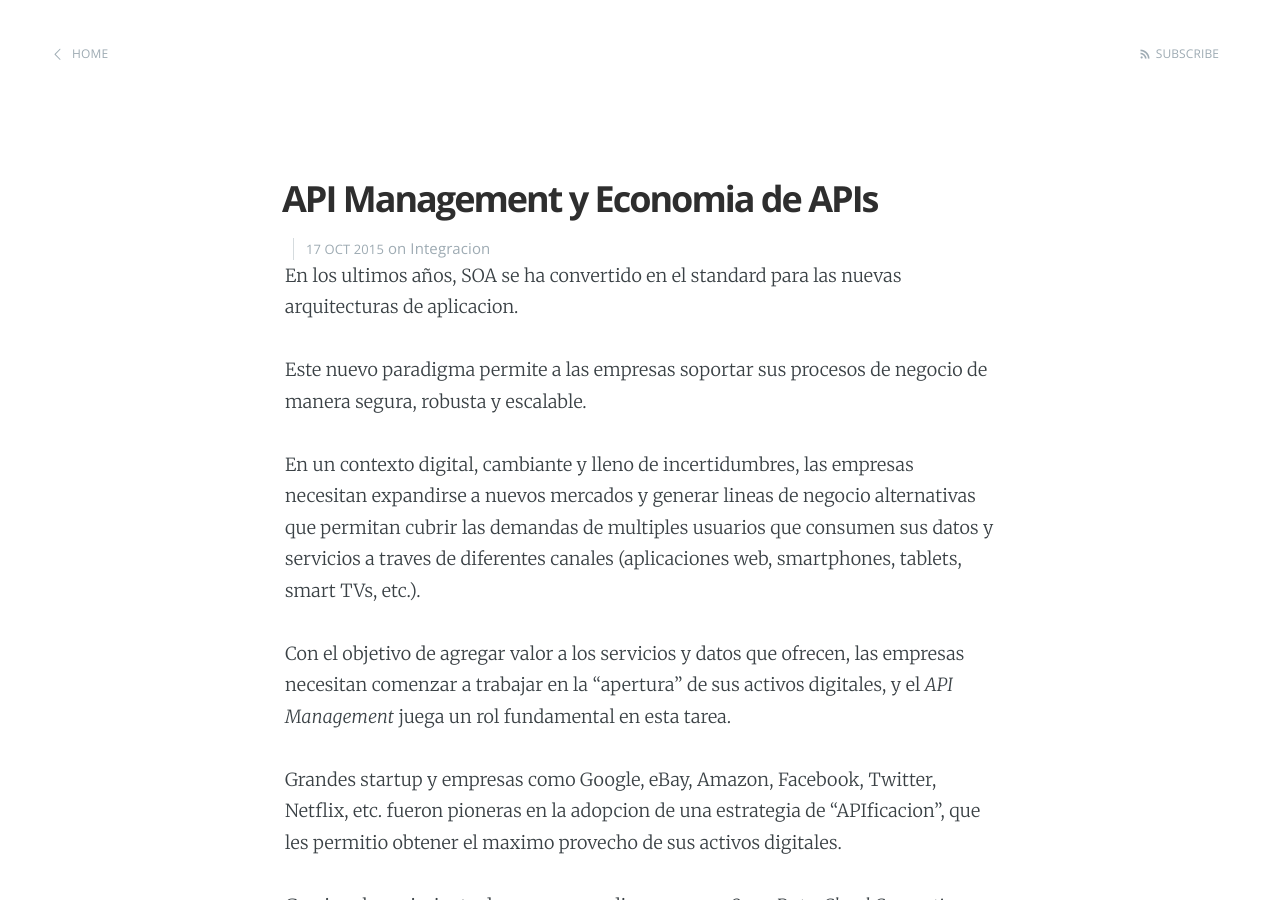
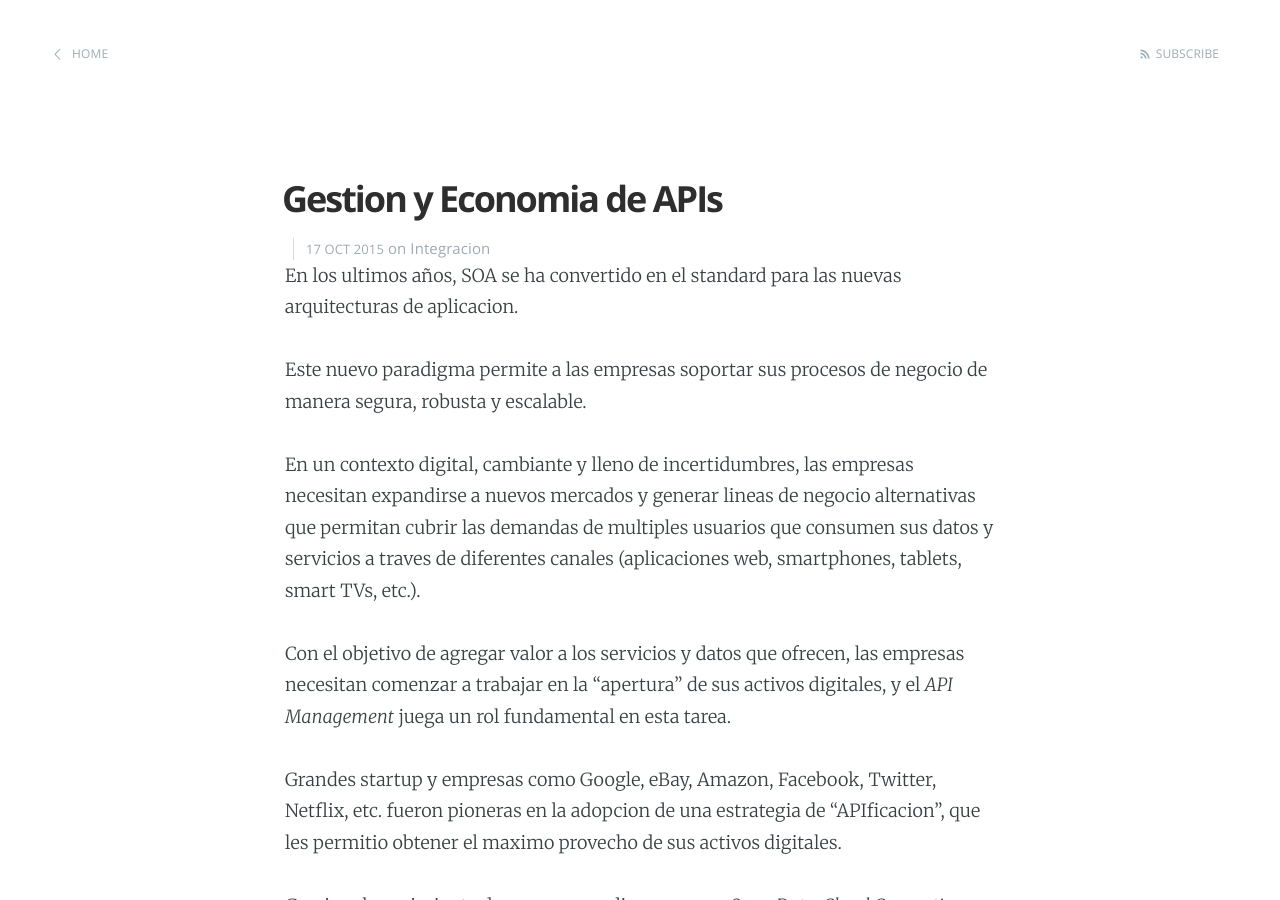
Before and after one commit to jpOlivo/jpOlivo.github.io, a Jekyll site: the page built from _posts/2015-10-17-integracion-API Management.markdown, in a window 1280 px wide and 900 px high. Built offline with Jekyll 4.4.1, drawn with Linux system fonts in a browser that asks for light colours.

Commit message:
change on title of post

```diff
--- a/_posts/2015-10-17-integracion-API Management.markdown
+++ b/_posts/2015-10-17-integracion-API Management.markdown
@@ -1,6 +1,6 @@
 ---
 layout: post
-title:  "API Management y Economia de APIs"
+title:  "Gestion y Economia de APIs"
 date:   2015-10-17 14:44:00
 categories: Integracion
 ---
```
